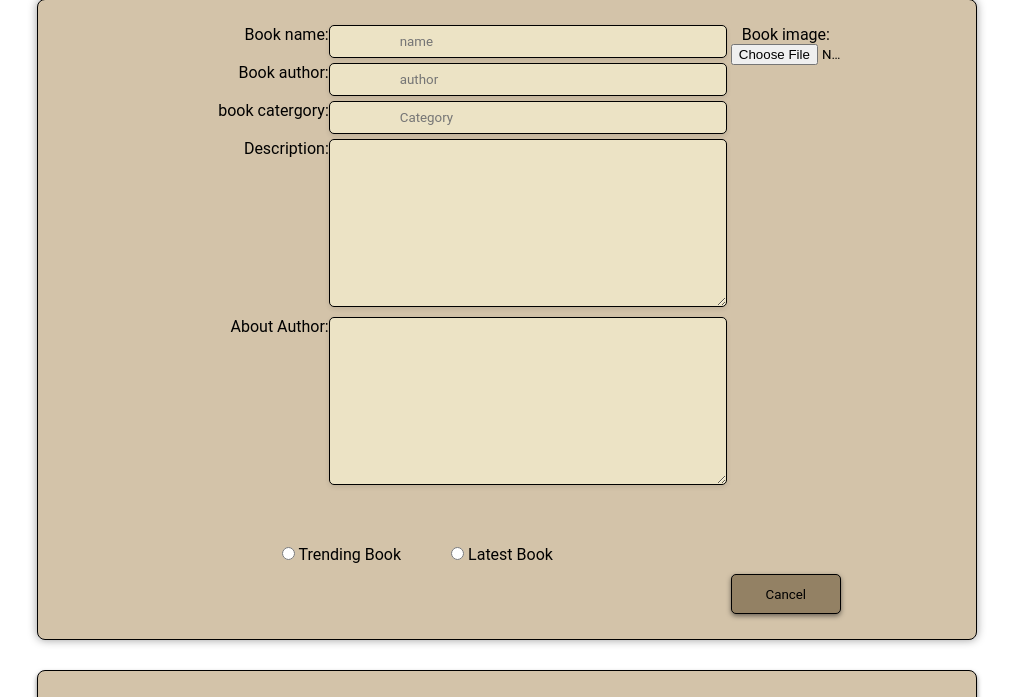
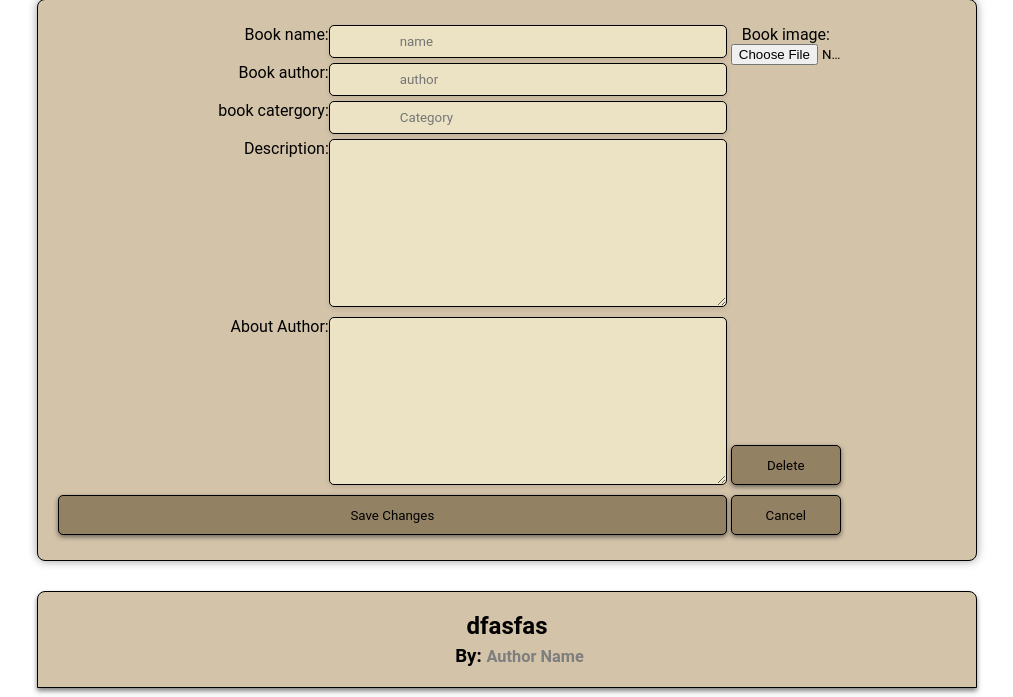
Before and after one commit to MagdiWaleed/Room-Librrary, a Django app: page /books/edit-book/5/ in a window 1280 px wide. Shown: the part 253-950 px from the top of the page, without its empty margins (133-1146 px from the left). Run offline with Django 5.2, Linux system fonts and the light colour scheme; data comes from the database, SQL or seed files in the repository; both versions use the stored data as it was after the commit.

Commit message:
fixing..

```diff
--- a/books/static/books/js/edit_single_book_controller.js
+++ b/books/static/books/js/edit_single_book_controller.js
@@ -1,60 +1,3 @@
-
-function fetchData(){
-
-    try{
-     parameters=new URLSearchParams(window.location.search);
-     query= parameters.get('query');
-    }
-    catch(error){
-      console.log(error);
-    }
-    try{
-      stringSingleBookData=sessionStorage.getItem("single_book");
-      singleBookData=JSON.parse(stringSingleBookData);
-    }catch(error){
-      console.log(error);
-      singleBookData= new SingleBookModel();
-    }
-
-
-    if (query=="singleBook"){
-      document.getElementById('book_name').innerHTML=singleBookData.book_name;
-      document.getElementById('author_name').innerHTML=singleBookData.author_name;
-      document.getElementById('description').innerHTML=singleBookData.book_description;
-      document.getElementById('about_author').innerHTML=singleBookData.about_author;
-      document.getElementById('book_category').innerHTML=singleBookData.category;
-      if(singleBookData.image=="#"){
-
-          document.getElementById("book_image").src='/references/images/default-book-cover.jpg';
-          }
-          else{
-              document.getElementById("book_image").src=singleBookData.image;
-          }
-
-      document.getElementById('input_book_name').value=singleBookData.book_name;
-      document.getElementById('input_author_name').value=singleBookData.author_name;
-      document.getElementById('input_description').value=singleBookData.book_description;
-      document.getElementById('input_about_author').value=singleBookData.about_author;
-      document.getElementById('input_book_category').value=singleBookData.category;
-      document.getElementById('delete_button').style.display="inline-block";
-      document.getElementById('done_button').innerText="Save Changes";
-
-
-      }
-      else{
-          document.getElementById('book_name').innerHTML="";
-          document.getElementById('author_name').innerHTML="";
-          document.getElementById('description').innerHTML="";
-          document.getElementById('about_author').innerHTML="";
-          document.getElementById('book_category').innerHTML="";
-          //////////////////////////
-          document.getElementById('input_book_name').value="";
-          document.getElementById('input_author_name').value="";
-          document.getElementById('input_description').value="";
-          document.getElementById('input_about_author').value="";
-          document.getElementById('input_book_category').value="";
-      }
-  }
 
 
   var inputField = document.getElementById('input_book_name');
@@ -127,37 +70,38 @@ function getCookie(name) {
   return cookieValue;
 }
 
-function addNewBook() {
-  book_name = document.getElementById('book_name').innerHTML
-  author_name = document.getElementById('author_name').innerHTML
-  description = document.getElementById('description').innerHTML
-  about_author = document.getElementById('about_author').innerHTML
-  book_category = document.getElementById('book_category').innerHTML
-  var book_type = document.querySelector('input[name="book_type"]:checked').value;
-  var csrfToken = getCookie('csrftoken'); // Retrieve CSRF token from cookies
-  $.ajax({
-      type: 'POST',
-      url: "add-new-book",
-      data: {
-        book_name : book_name,
-        author_name : author_name,
-        description : description,
-        about_author : about_author,
-        book_category : book_category,
-        book_type : book_type,
-          csrfmiddlewaretoken: csrfToken,
-      },
-      success: function(response) {
-         if(response.data=="hase been created"){
-          alert(book_name+" has been created")
-         }
-      },
-      error: function(error) {
-          console.log("error ", error);
-      }
-  });
+
+
+
+
+// function editThisBook() {
+//   var currentUrl = window.location.href;
+//   var pattern = /http:\/\/127\.0\.0\.1:8000\/books\/(\d+)\/$/;
+//   var match = currentUrl.match(pattern);
+//   if (match) {
+//     var bookId = match[1];
+//     var editUrl = `http://127.0.0.1:8000/books/edit-book/${bookId}/`;
+//     window.location.href = editUrl;
+//   } else {
+//     console.error("Current URL does not match the expected pattern.");
+//   }
+// }
+function savechanges(){
+  singleBookData.book_name = inputField.value;
+  singleBookData.author_name = inputField2.value;
+  singleBookData.book_description = inputField3.value;
+  singleBookData.about_author = inputField4.value;
+  singleBookData.category = inputField5.value;
+  sessionStorage.setItem("single_book", JSON.stringify(singleBookData));
 }
 
-function editThisBook(id) {
-    window.location.href= 'http://127.0.0.1:8000/books/edit-book/${id}'
+function deleteThisBook() {
+  var csrfToken = getCookie('csrftoken');
+  var currentUrl = window.location.href;
+  var pattern = /http:\/\/127\.0\.0\.1:8000\/books\/edit-book\/(\d+)\/$/;
+  var match = currentUrl.match(pattern);
+  if (match) {
+    var bookId = match[1];
+  }
+ // "/books/delete-book/" + bookId // "/books/delete-book/" + singleBookData.book_id
 }
--- a/books/templates/books/edit_single_book.html
+++ b/books/templates/books/edit_single_book.html
@@ -25,36 +25,24 @@
     <div style="height: 10px;"></div>
     <div class="text_textfield">   <label for="" style="margin-bottom:auto;" >About Author:</label><textarea name="Description" id="input_about_author" required cols="30" rows="10" ></textarea><br></div>
     <div style="height: 10px;"></div>
-  <div class="row" style="margin:50px">
-    <label style="margin: 0 50px">
-      <input type="radio" name="book_type" value="trending">
-      Trending Book
-    </label>
-
-    <label>
-      <input type="radio" name="book_type" value="latest">
-      Latest Book
-  </label>
-  </div>
-
-
+    <button class="normal_button" onclick= "savechanges()">Save Changes</button>
     </div>
     <div style="width: 5px;"></div>
     <div class="column" style="max-width: 110px; margin-right: 5%;">
        <div>Book image:
         <br/>
-    </div>   <input type="file"  id="image" accept="image/*"/>
+      </div>   <input type="file"  id="image_input" accept="image/*"/>
         <div style="margin-top: auto;"></div>
-      <button class="normal_button delete_button" id="delete_button" style="display: none;">Delete</button>
+        <button class="normal_button delete_button" id="delete_button" onclick="deleteThisBook" >Delete</button>
         <div style="height: 10px;"></div>
         <button class="normal_button">Cancel</button>
       </div>
     </div>
-
     </div>
 
+
    <div class="book_title">
-  <h2 class="book_name" id="book_name"> </h2>
+  <h2 class="book_name" id="book_name">{{data.title}} </h2>
   <div style="height: 5px;"></div>
   <h3 style="margin-left: 25px;">By: <span style="color: #7E7E7E; font-weight: normal; font-size: 14px;"> <h3 id="author_name" style="display: inline;">Author Name</h3></span></h3>
 </div>
--- a/books/templates/books/single_book.html
+++ b/books/templates/books/single_book.html
@@ -41,10 +41,7 @@
     </div>
 
 </div>
-<div style="display: flex; justify-content: right; ">
-<button class="normal_button edit_button" style="width: 200px; margin-top: 20px;" onclick="getBookForEdit()">Edit This Book</button>
 
-</div>
 
     <div id="borrowed_unborrowed"></div>
 
--- a/filtering/static/filtering/js/borrowed_books_controller.js
+++ b/filtering/static/filtering/js/borrowed_books_controller.js
@@ -5,9 +5,3 @@ function goToSingleAuthor(author_name){
 function goToSingleUser(id){
     window.location.href=`http://127.0.0.1:8000/filtering/users/${id}`
 }
-
-
-
-function goToSingleBook(id){
-        window.location.href= `http://127.0.0.1:8000/books/${id}`
-  }
```
Also changed, not shown: db.sqlite3. Lines whose indentation alone changed are shown as unchanged.
